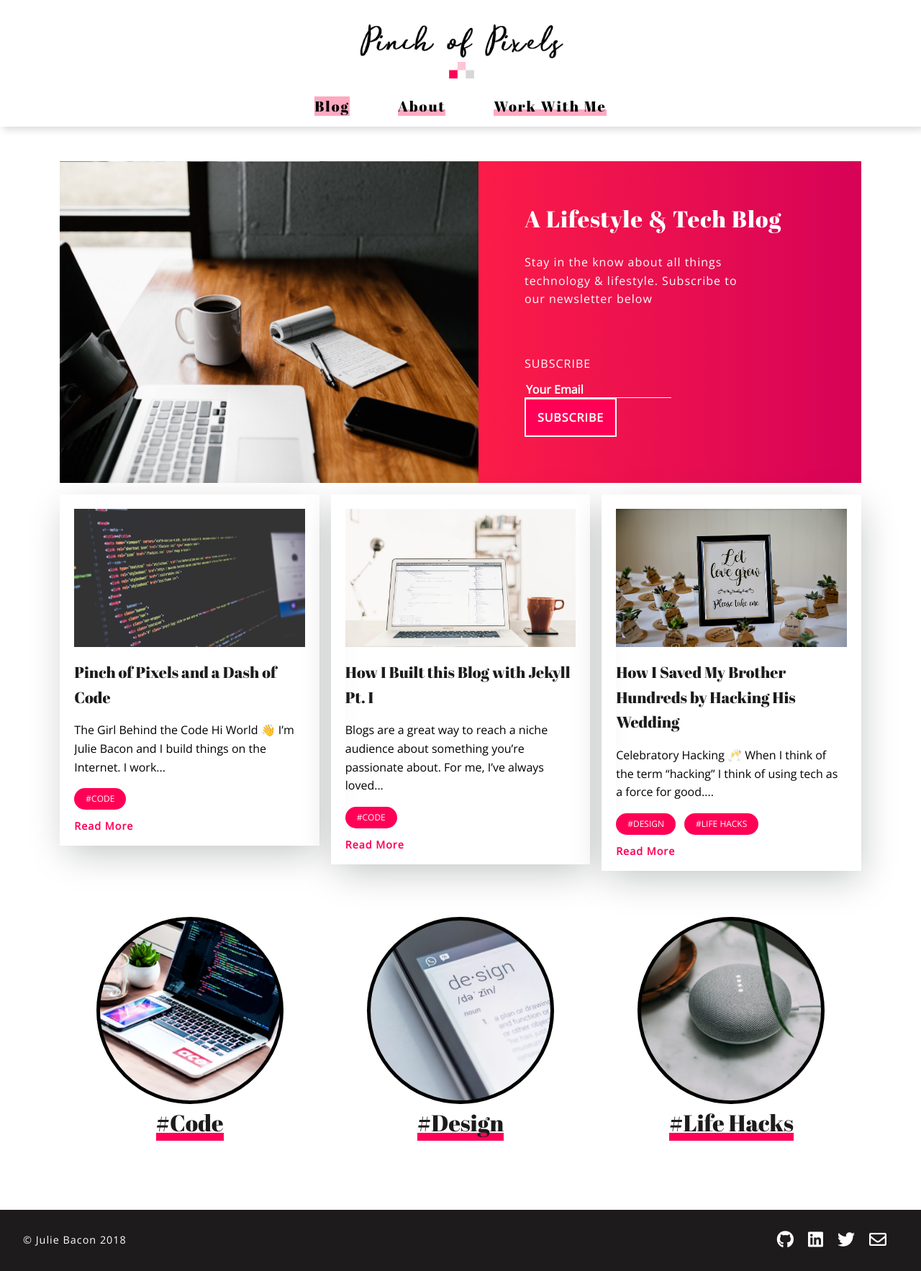
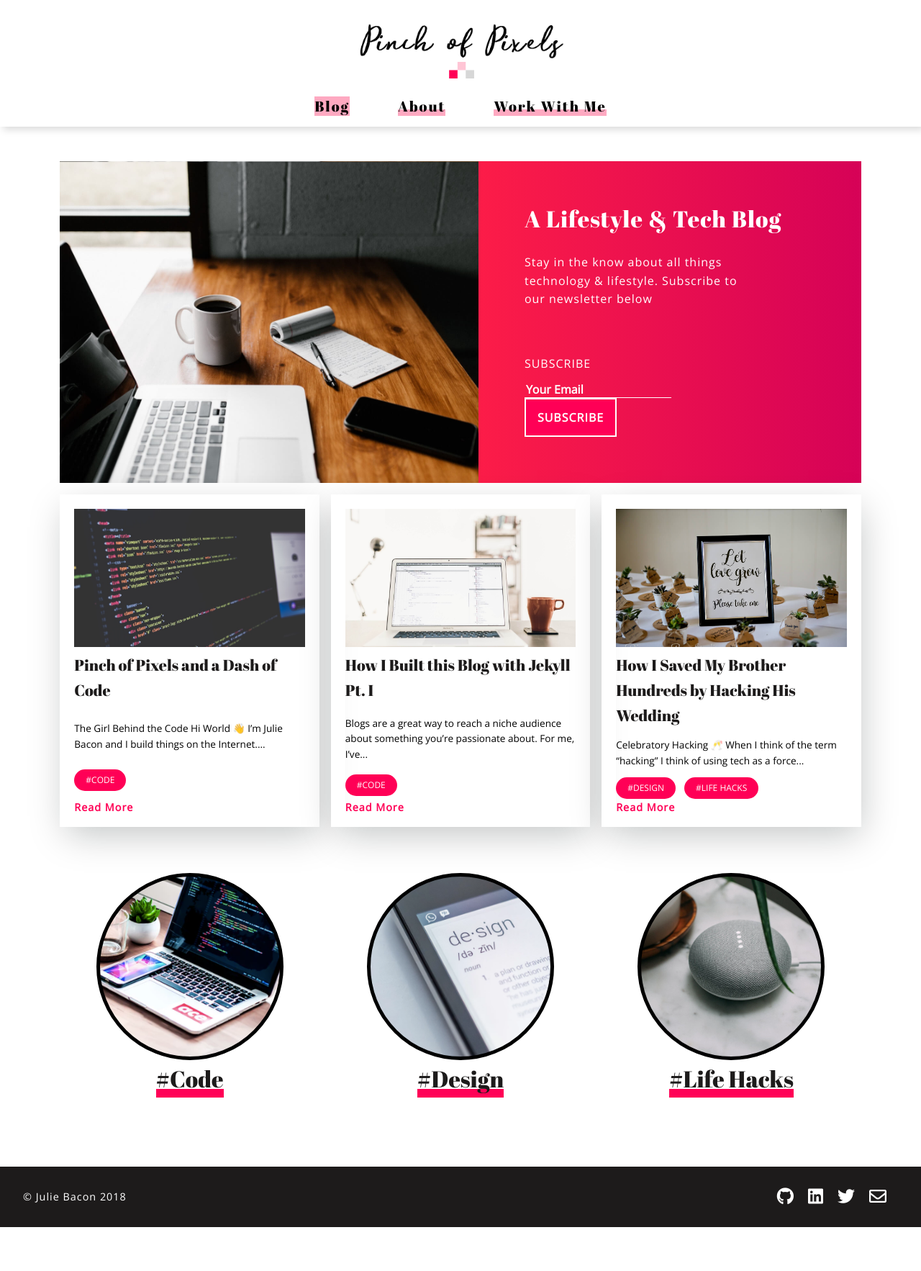
Before and after one commit to j-baconator/j-baconator.github.io, a Jekyll site: the page built from index.html, in a window 1280 px wide. Shown: the whole page at 72% size. Built offline with Jekyll 4.4.1, drawn with Linux system fonts in a browser that asks for light colours; nearby versions of some CDN libraries; comment, search, counter and statistics services are not loaded; after the commit the page ends 1705 px from its top, so only the background shows below that.

Commit message:
mo design mo problems

```diff
--- a/assets/_sass/components/_card.scss
+++ b/assets/_sass/components/_card.scss
@@ -30,7 +30,7 @@
 	font-family: $abril;
 	font-size: 1.35rem;
 	text-decoration: none;
-	margin-bottom: 0.5rem;
+	margin: 0.5rem 0 0 0;
 }
 
 .card__image {
@@ -40,6 +40,19 @@
     position: relative;
     max-width: 100%;
     transition: transform 250ms ease-in-out, opacity 50ms ease;
+}
+
+.card__copy {
+	height: 230px;
+	display: flex;
+	flex-direction: column;
+	align-items: baseline;
+	justify-content: space-between;
+
+	p {
+		font-size: 0.85rem;
+		margin: 0.5rem 0;
+	}
 }
 
 .card__category {
@@ -53,7 +66,6 @@
 	background-color: $primary-color;
 	border-radius: 15px;
 	padding: 0.5rem 1rem;
-	margin-bottom: 1rem;
 }
 
 .card__more {
--- a/index.html
+++ b/index.html
@@ -47,11 +47,14 @@ active: blog
                 <a href="{{ post.url }}" class="card__wrapper">
                     <div class="card">
                         <div style="background-image: url('{{ post.image }}');" class="card__image" alt="{{ post.title }}"></div>
+
+                        <div class="card__copy">
                             <h2 class="card__title">{{ post.title }}</h2>
 
-                        <p>{{ post.content | strip_html | truncatewords:20 }}</p>
+                            <p>{{ post.content | strip_html | truncatewords:18 }}</p>
 
                             <!-- Post categories-->
+                            <div>
                             {% assign categories = post.categories %}
                             {% for category in categories %}
                                 <div class="card__category">
@@ -59,8 +62,10 @@ active: blog
                                 </div>
                             {% unless forloop.last %}&nbsp;{% endunless %}
                             {% endfor %}
+                            </div>
 
                             <div class="card__more">Read More</div>
+                        </div>
                     </div>
                 </a>
             </div>
```
Also changed, not shown: assets/_sass/components/_post.scss (+5 -5 lines). Lines whose indentation alone changed are shown as unchanged.
